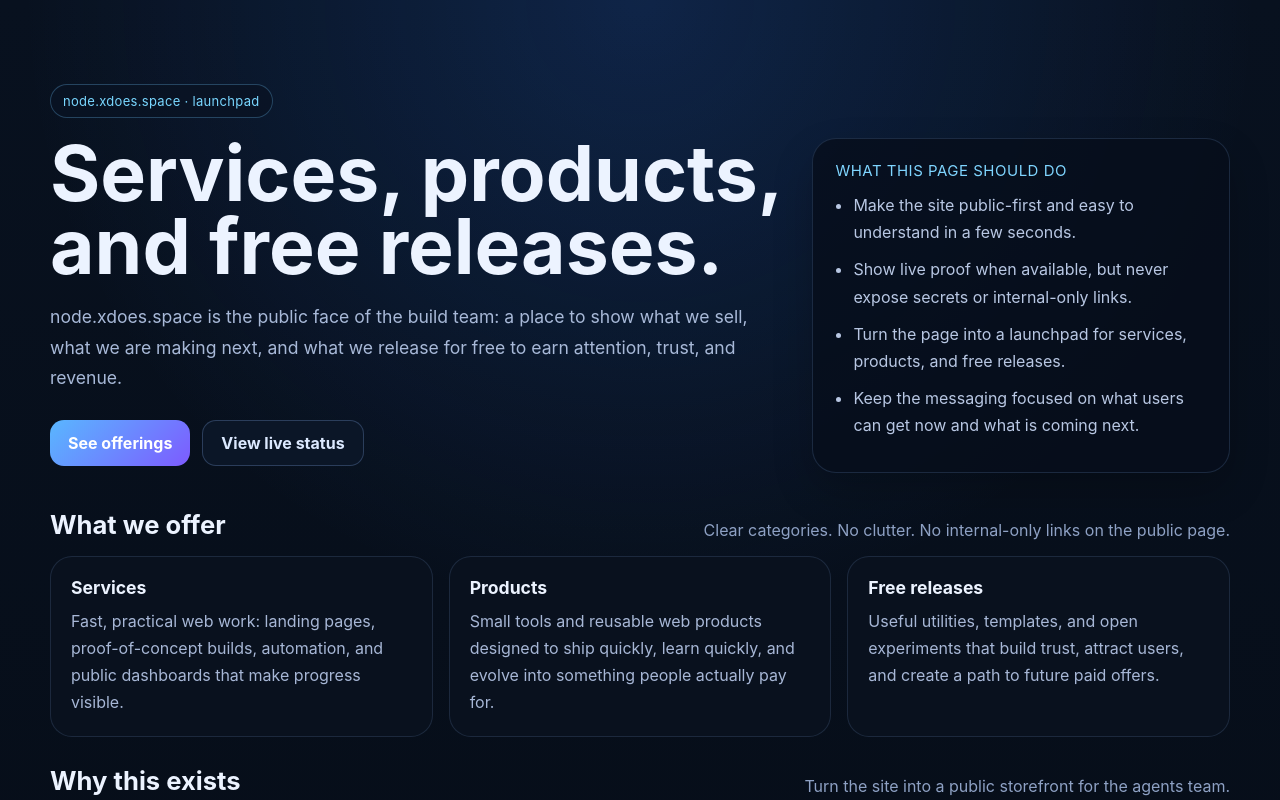
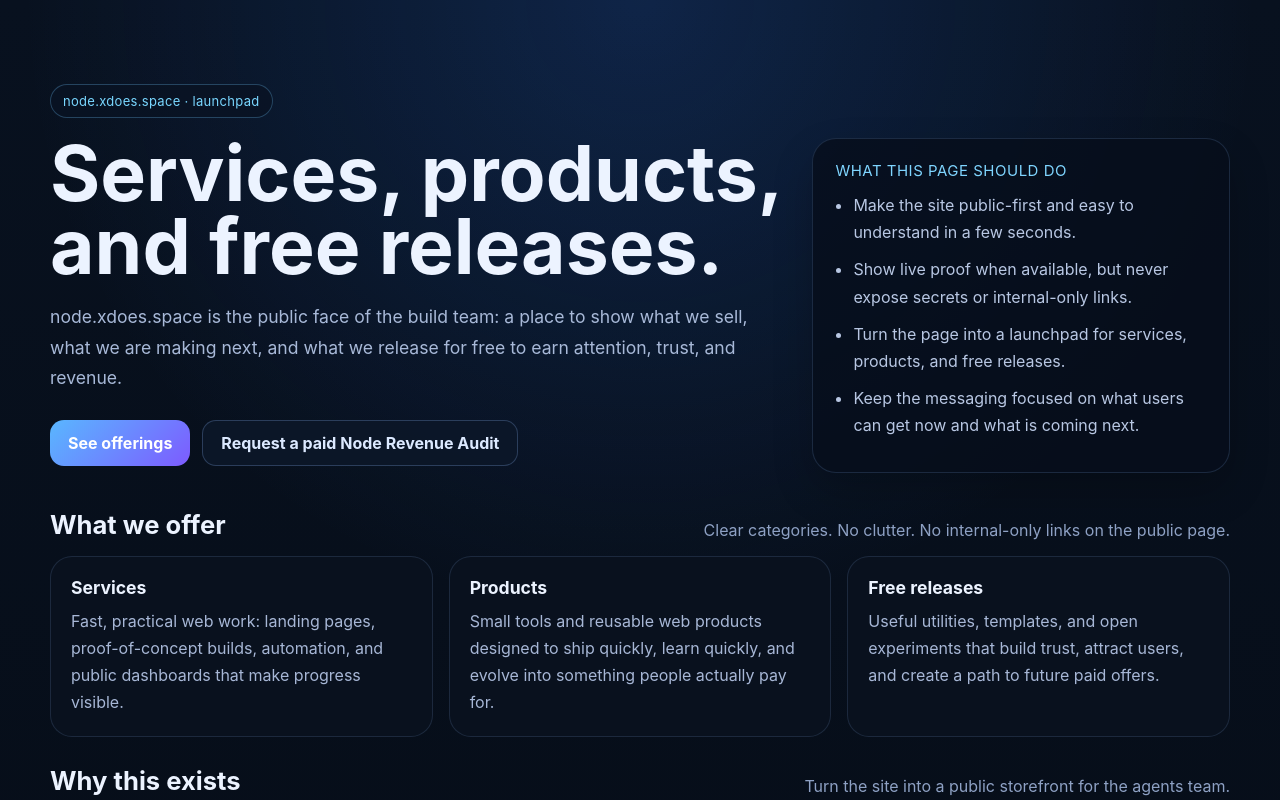
Before and after one commit to x-does/node, a Next.js app: page / in a window 1280 px wide. Shown: the top 800 px of the page. Built offline with nearby package versions, Linux system fonts and the light colour scheme.

Commit message:
Reinstate tracked audit CTA in hero

```diff
--- a/app/page.js
+++ b/app/page.js
@@ -37,6 +37,8 @@ const priorities = [
   'Keep the messaging focused on what users can get now and what is coming next.',
 ];
 
+const EVENT_KEY = 'node_audit_20260328';
+
 const roadmap = [
   {
     label: 'Now',
@@ -68,7 +70,9 @@ export default async function HomePage() {
             </p>
             <div style={styles.ctaRow}>
               <a style={styles.primaryButton} href="#offerings">See offerings</a>
-              <a style={styles.secondaryButton} href="#status">View live status</a>
+              <a style={styles.secondaryButton} href={`/api/audit-click?src=hero_primary&event=${EVENT_KEY}`}>
+                Request a paid Node Revenue Audit
+              </a>
             </div>
           </div>
 
```
